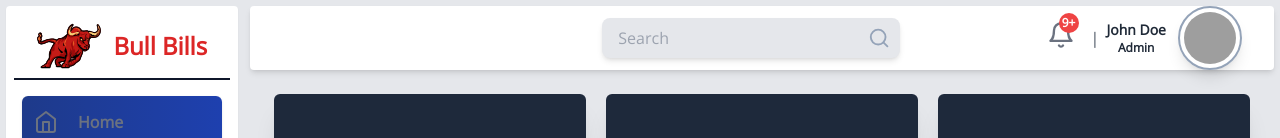
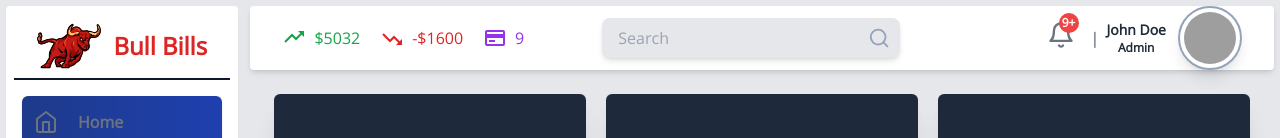
Before and after one commit to forrestw92/bullbills-expense-app, a React (Create React App) app: page / in a window 1280 px wide. Shown: the top 138 px of the page. Built offline with nearby package versions, Linux system fonts and the light colour scheme; grey boxes are pictures that could not be loaded.

Commit message:
Added data to header bar

```diff
--- a/src/components/Header.tsx
+++ b/src/components/Header.tsx
@@ -1,9 +1,25 @@
 import React from "react";
 import { FiBell, FiSearch } from "react-icons/fi";
+import { BiCreditCard, BiTrendingDown, BiTrendingUp } from "react-icons/bi";
 const Header = () => {
   return (
-    <div className="h-20 w-auto bg-white dark:bg-gray-800 shadow-md rounded flex flex-row px-8">
-      <div className="w-1/3"></div>
+    <div className="h-20 w-auto bg-white dark:bg-gray-800 shadow-md rounded flex flex-row px-8 align-middle items-center">
+      <div className="w-1/3">
+        <div className="flex flex-row items-center align-middle items-center h-16 gap-5">
+          <div className="flex flex-row">
+            <BiTrendingUp className="text-2xl text-green-600" />
+            <span className="text-gray-400 ml-2 text-green-600">$5032</span>
+          </div>
+          <div className="flex flex-row">
+            <BiTrendingDown className="text-2xl text-red-600" />
+            <span className="text-gray-400 ml-2 text-red-600">-$1600</span>
+          </div>
+          <div className="flex flex-row">
+            <BiCreditCard className="text-2xl text-purple-600" />
+            <span className="text-gray-400 ml-2 text-purple-600">9</span>
+          </div>
+        </div>
+      </div>
       <div className="w-1/3">
         <div className="relative align-middle flex my-auto items-center justify-center h-16">
           <input
@@ -20,7 +36,7 @@ const Header = () => {
         </div>
       </div>
       <div className="w-1/3">
-        <div className="w-full h-full flex items-center justify-end">
+        <div className="w-full h-full flex items-center justify-end h-16">
           <div className="relative">
             <button type="button" id="notification-menu">
               <FiBell
```
